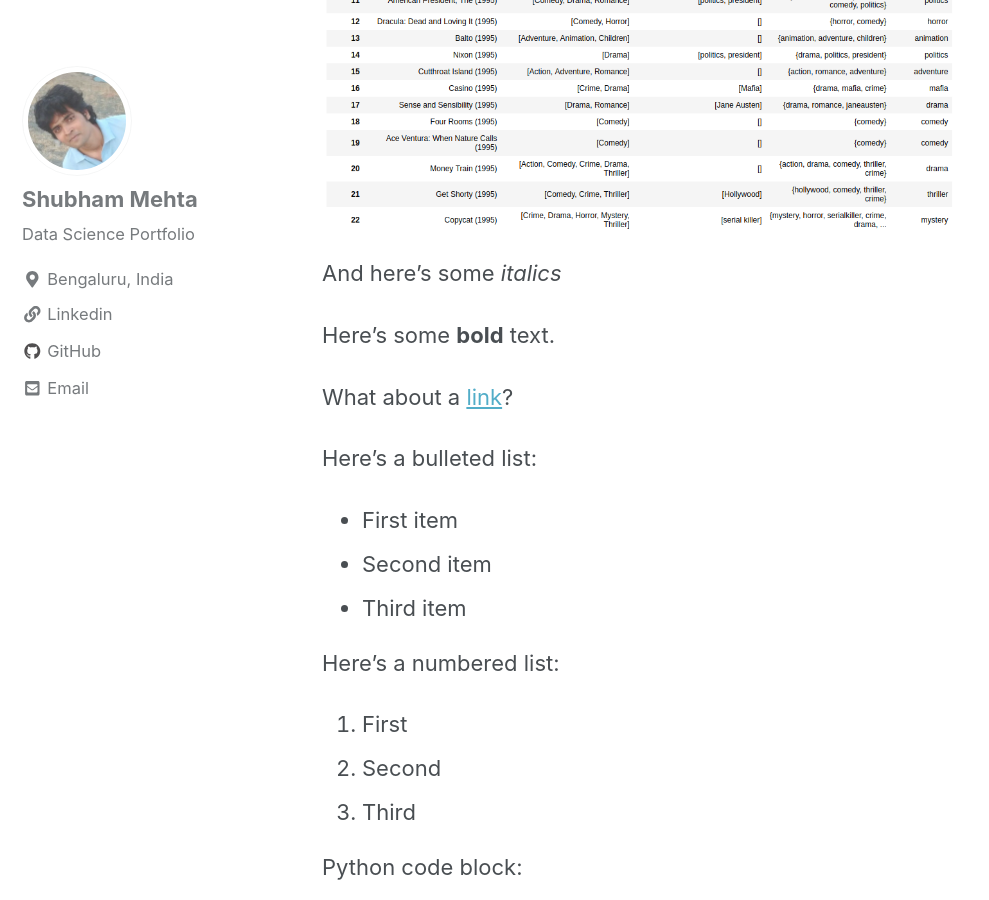
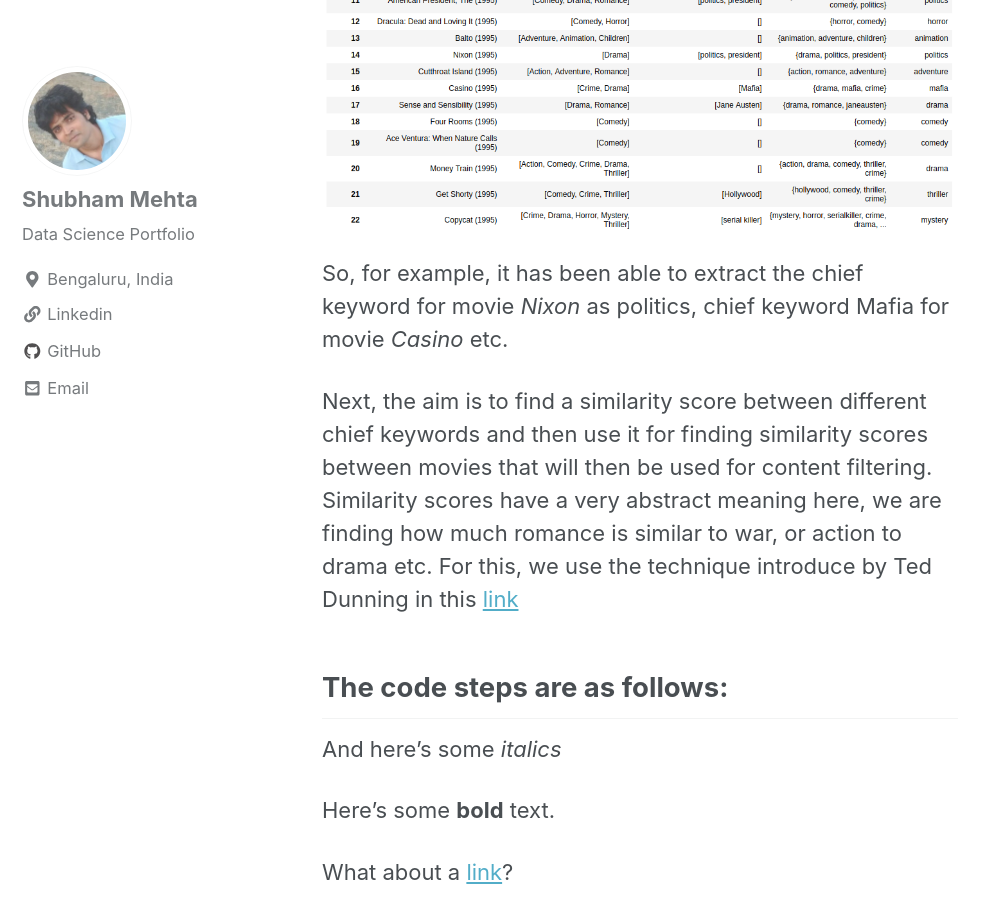
Before and after one commit to shubhambmehta/shubhambmehta.github.io, a Jekyll site: the page built from _posts/2018-10-06-moodvarietyreco.md, in a window 1280 px wide and 900 px high, scrolled down 4982 px. Shown: the whole window, without its empty margins (0-989 px from the left). Built offline with Jekyll 4.4.1, drawn with Linux system fonts in a browser that asks for light colours; nearby versions of some CDN libraries; formulas are drawn with MathJax 3.

Commit message:
Update 2018-10-06-moodvarietyreco.md

```diff
--- a/_posts/2018-10-06-moodvarietyreco.md
+++ b/_posts/2018-10-06-moodvarietyreco.md
@@ -97,6 +97,13 @@ The df_movies dataframe now looks like this:
 
 <img src="{{ site.url }}{{ site.baseurl }}/images/moodvarietyreco/movies5.png" alt="movie_lens_small">
 
+So, for example, it has been able to extract the chief keyword for movie *Nixon* as politics, chief keyword Mafia for movie *Casino* etc.
+
+Next, the aim is to find a similarity score between different chief keywords and then use it for finding similarity scores between movies that will then be used for content filtering. Similarity scores have a very abstract meaning here, we are finding how much romance is similar to war, or action to drama etc. For this, we use the technique introduce by Ted Dunning in this [link](http://tdunning.blogspot.com/2008/03/surprise-and-coincidence.html)
+
+The code steps are as follows:
+-
+
 And here's some *italics*
 
 Here's some **bold** text.
```
